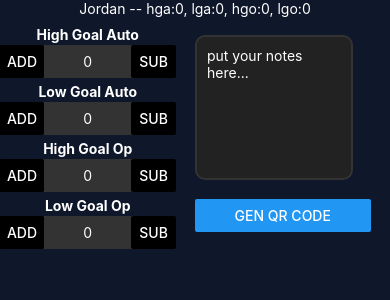
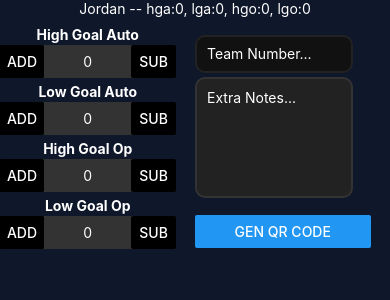
Before and after one commit to jmurphy5613/robotics-scouting-mobile-temp, a React Native app: screen / in a window 390 px wide. Shown: the top 300 px of the page. Built offline with nearby package versions, Linux system fonts and the light colour scheme.

Commit message:
Added logic for JSON strings of data, team number feild

```diff
--- a/App.js
+++ b/App.js
@@ -10,15 +10,19 @@ async function changeOrientation() {
   await ScreenOrientation.lockAsync(ScreenOrientation.OrientationLock.LANDSCAPE_LEFT);
 }
 
-const TextUpdateHandler = (props) => {
-  return (
-    <TextInput
-      {...props} // Inherit any props passed to it; e.g., multiline, numberOfLines below
-      editable
-    />
-  );
+let jsonData;
+
+const QR = () => {
+  let raw = {
+    'teamId': team,
+    'hga': highGoalA,
+    'lga': lowGoalA,
+    'hgo': highGoalO,
+    'lgo': lowGoalO,
+    'notes': notes
+  } //not sure how well notes is gonna work, might but out and die if you put ", ', or like {}.
+  jsonData = JSON.stringify(raw);
 }
-
 
 export default function App() {
 
@@ -28,6 +32,7 @@ export default function App() {
   const [lowGoalA, setLowGoalA] = useState(0);
   const [lowGoalO, setLowGoalO] = useState(0);
   const [notes, setNotes] = useState(null);
+  const [team, setTeam] = useState(null);
 
   if(!isLoaded) {
     return (
@@ -56,13 +61,21 @@ export default function App() {
           </View>
           <View style={styles.ContainNotes}>
             <TextInput
+              keyboardType='numeric'
+              style={styles.team}
+              onChangeText={setTeam}
+              value={team}
+              placeholder="Team Number..."
+            />
+            <TextInput
               multiline
               style={styles.notes}
               onChangeText={setNotes}
               value={notes}
-              placeholder="put your notes here..."
+              placeholder="Extra Notes..."
             />
-            <Button title="gen QR code"/>
+            {/*put this thing as the modal trigger or something. right now, it just generates the json data. nothing else.*/}
+            <Button title="gen QR code" onPress={e => QR}/>
           </View>
         </View>
       </ScrollView>
@@ -96,10 +109,10 @@ const styles = StyleSheet.create({
   },
   notes: {
     color: '#fff',
-    marginTop: '10%',
+    marginTop: '2%',
     padding: 10,
     width: '90%',
-    height: '60%',
+    height: '50%',
     borderWidth: 2,
     borderBottomStartRadius: 10,
     borderBottomEndRadius: 10,
@@ -107,6 +120,21 @@ const styles = StyleSheet.create({
     borderTopEndRadius: 10,
     borderColor: '#333',
     backgroundColor: '#222',
-    marginBottom: '11%'
+    marginBottom: '10%'
+  },
+  team: {
+    color: '#fff',
+    marginTop: '10%',
+    padding: 10,
+    width: '90%',
+    height: '16%',
+    borderWidth: 2,
+    borderBottomStartRadius: 10,
+    borderBottomEndRadius: 10,
+    borderTopStartRadius: 10,
+    borderTopEndRadius: 10,
+    borderColor: '#222',
+    backgroundColor: '#111',
+    marginBottom: '0%'
   },
 });
```
